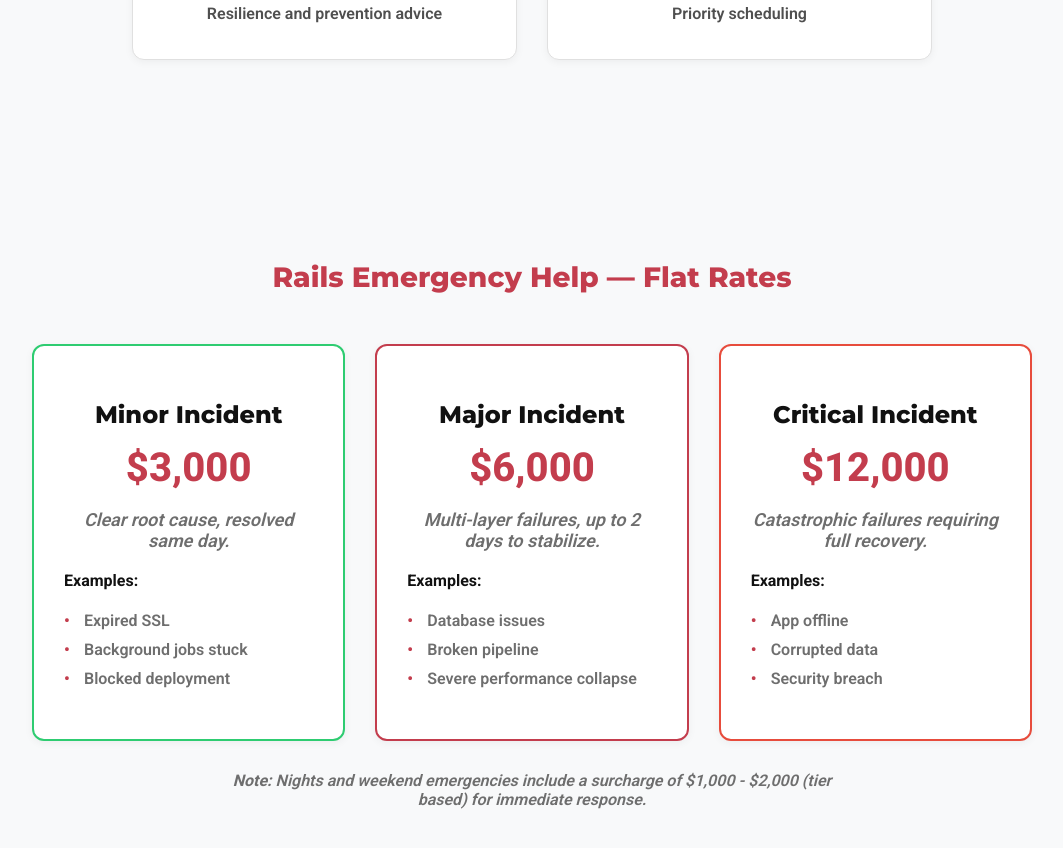
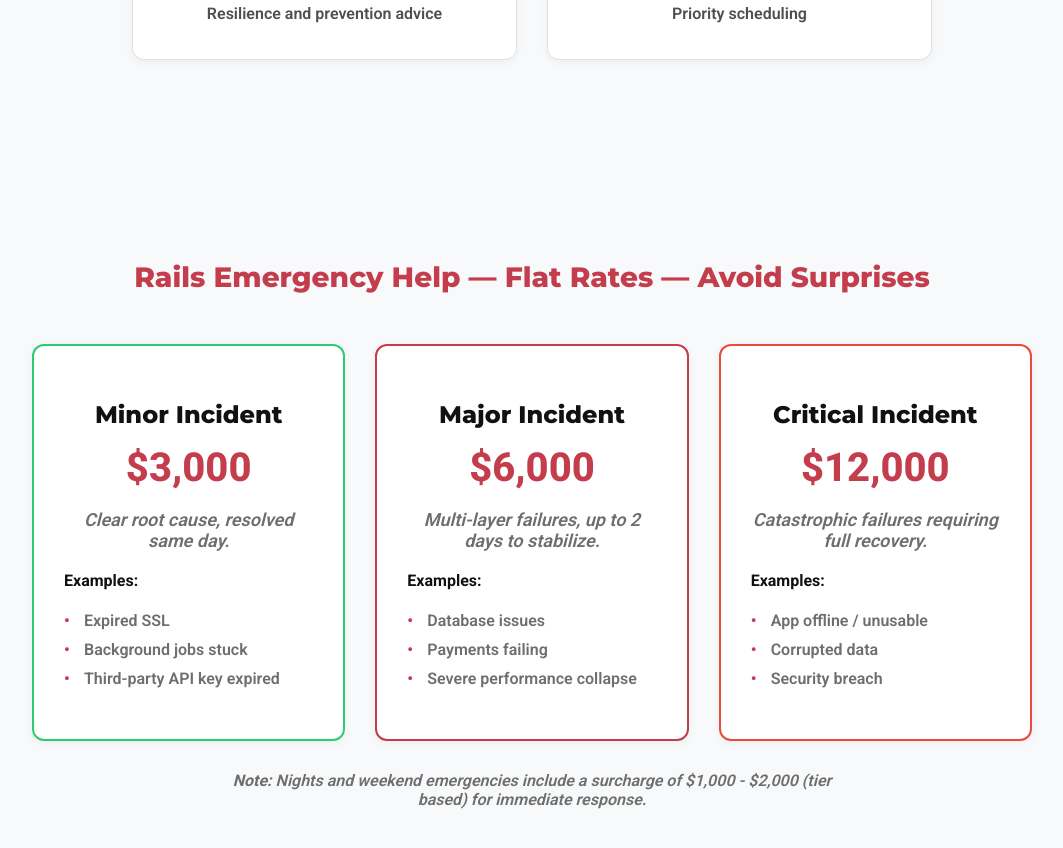
Before and after one commit to waleo/railsfever-05-2025, a Jekyll site: the page built from services/rails_support_desk.html, in a window 1280 px wide and 900 px high, scrolled down 1869 px. Shown: the top 848 px of the window, without its empty margins (108-1171 px from the left). Built offline with Jekyll 4.4.1, drawn with Linux system fonts in a browser that asks for light colours; some of the changed text lies outside the part shown.

Commit message:
Update page copy

```diff
--- a/services/rails_support_desk.html
+++ b/services/rails_support_desk.html
@@ -14,9 +14,9 @@
   <section>
     <h2>When Something Breaks, You Don’t Need Panic — You Need Rails Fever.</h2>
     <div class="problem-grid">
-      <div class="problem-card">Broken deploys impacting users</div>
+      <div class="problem-card">Broken code impacting users</div>
       <div class="problem-card">Unresolved bugs causing frustration</div>
-      <div class="problem-card">Error logs full of mysteries</div>
+      <div class="problem-card">Slow pages affecting users</div>
       <div class="problem-card">Outages threatening revenue</div>
       <div class="problem-card">No one to call when production fails</div>
       <div class="problem-card">Unclear root causes dragging on</div>
@@ -42,7 +42,7 @@
 
   <!-- Rails Emergency Help Pricing Section -->
   <section class="pricing-section">
-    <h2>Rails Emergency Help — Flat Rates</h2>
+    <h2>Rails Emergency Help — Flat Rates — Avoid Surprises</h2>
     <div class="pricing-grid">
       <div class="pricing-card minor">
         <h3>Minor Incident</h3>
@@ -53,7 +53,7 @@
           <ul>
             <li>Expired SSL</li>
             <li>Background jobs stuck</li>
-            <li>Blocked deployment</li>
+            <li>Third-party API key expired</li>
           </ul>
         </div>
       </div>
@@ -65,7 +65,7 @@
           <p><strong>Examples:</strong></p>
           <ul>
             <li>Database issues</li>
-            <li>Broken pipeline</li>
+            <li>Payments failing</li>
             <li>Severe performance collapse</li>
           </ul>
         </div>
@@ -77,7 +77,7 @@
         <div class="pricing-examples">
           <p><strong>Examples:</strong></p>
           <ul>
-            <li>App offline</li>
+            <li>App offline / unusable</li>
             <li>Corrupted data</li>
             <li>Security breach</li>
           </ul>
```
Also changed, not shown: other parts of services/rails_support_desk.html (+1 -1 lines).
